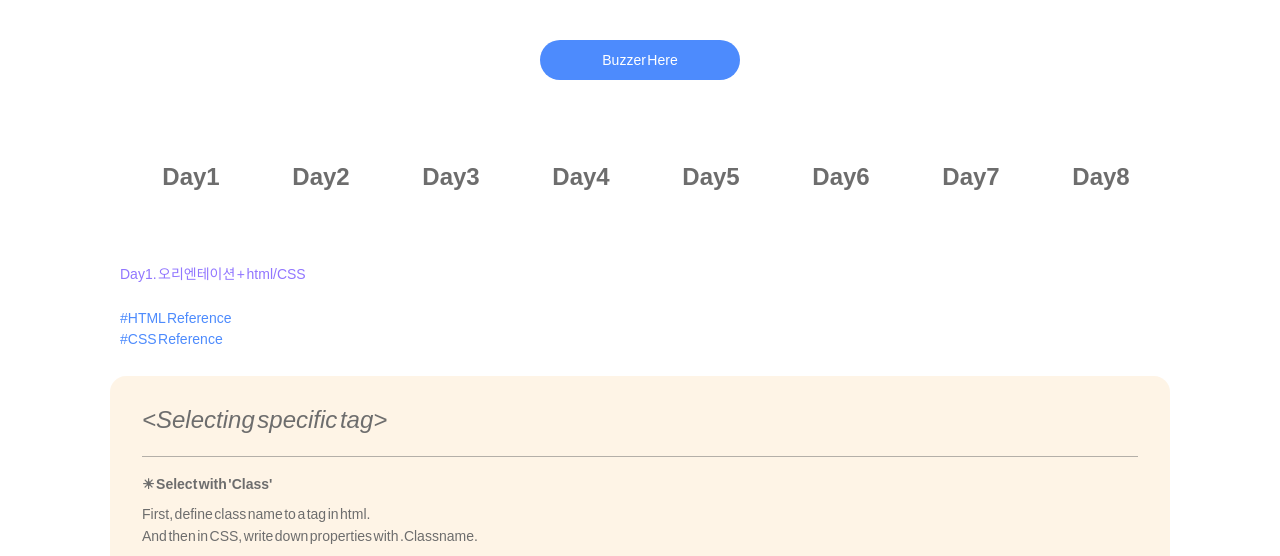
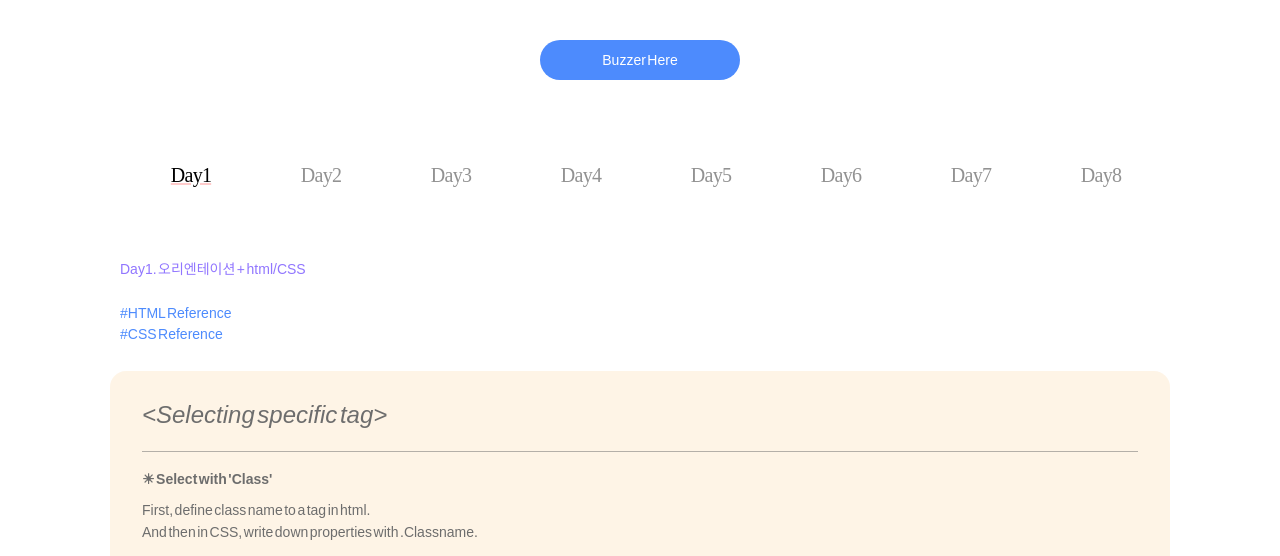
Before and after one commit to PSWebcodingDesigner/PSWebCodingDesigner, a plain HTML site: page index.html in a window 1280 px wide. Shown: the part 232-788 px from the top of the page. Drawn offline with nearby package versions, Linux system fonts and the light colour scheme.

Commit message:
index title 변경

```diff
--- a/index.css
+++ b/index.css
@@ -115,9 +115,26 @@ a.reference-link{
 
 .index_title{
   text-align: center;
-  font-size: 24px;
-  font-weight: bold;
+  font-weight: regular;
+  font-family: IBMPlexMono;
+  font-size: 20px;
+  color: #929292;
+  letter-spacing: -0.73px;
+  line-height: 34px;
 }
+
+.index_title_selected{
+  text-align: center;
+  font-weight: regular;
+  font-family: IBMPlexMono;
+  font-size: 20px;
+  color:black;
+  letter-spacing: -0.73px;
+  line-height: 34px;
+  text-decoration: underline;
+  text-decoration-color: #FFCBCB;
+}
+
 
 .index:after{
   clear: both;
--- a/index.html
+++ b/index.html
@@ -33,7 +33,7 @@
 
          <li class="index">
            <a href ="./index.html">
-                  <div class="index_title">
+                  <div class="index_title_selected">
                      Day1
                   </div>
             </a>
```
Also changed, not shown: files/day2.html (+1 -1 lines), files/day3.html (+1 -1 lines).
